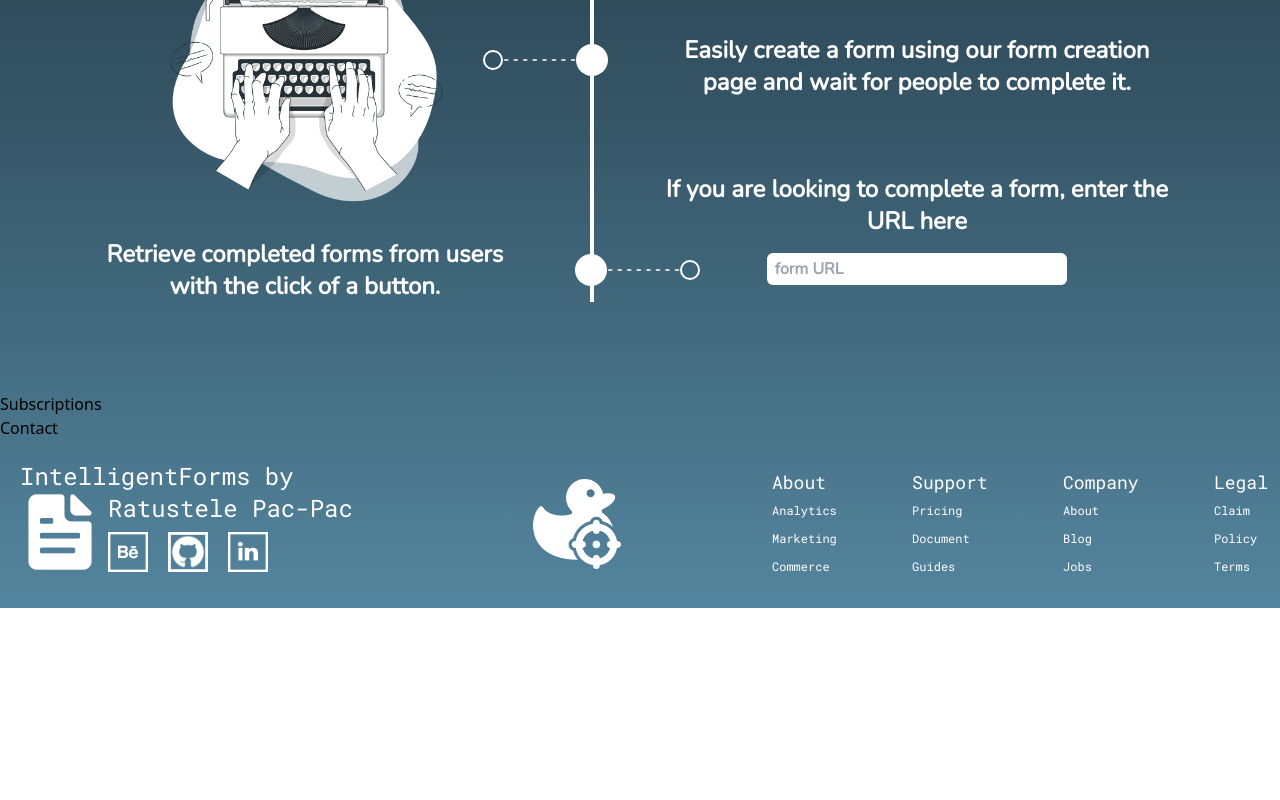
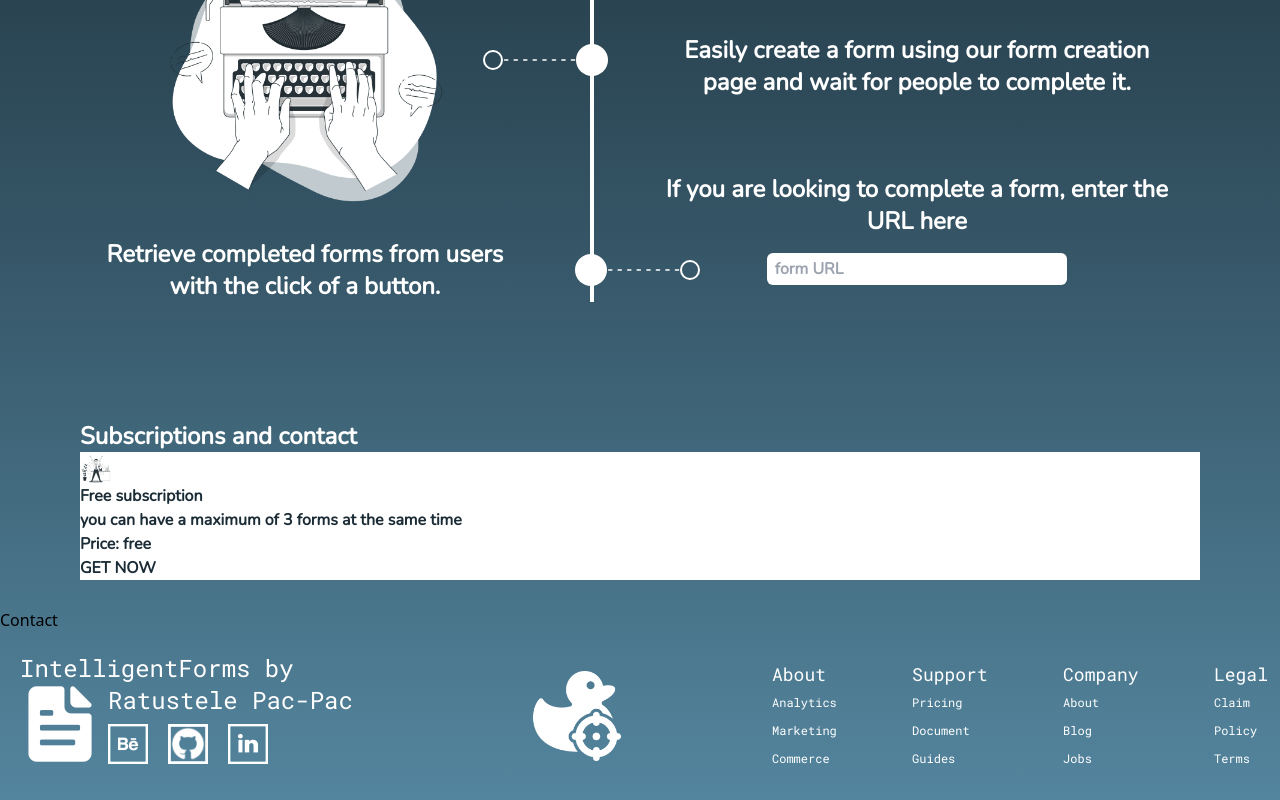
Before and after one commit to AlinOrobet/frontend-intelligent-forms, a Next.js app: page / in a window 1280 px wide. Shown: the part 892-1692 px from the top of the page. Before the commit the page ends 1500 px from the top, so only its background shows below. Built offline with nearby package versions, Linux system fonts and the light colour scheme.

Commit message:
inceput subs

```diff
--- a/components/GuestComponents/Subscriptions.js
+++ b/components/GuestComponents/Subscriptions.js
@@ -1,7 +1,22 @@
 import React from "react";
-
+import Image from "next/image";
 function Subscriptions() {
-  return <div>Subscriptions</div>;
+  return (
+    <div className="max-w-[1200px] m-auto h-full w-full p-5 md:p-7 lg:px-10 text-white font-secondary font-bold ">
+      <h2 className="text-2xl">Subscriptions and contact</h2>
+      <div>
+        <div className="bg-primary text-secondary">
+          <div className="relative w-8 h-8">
+            <Image src="/assets/main/free-sub.png" fill />
+          </div>
+          <h1> Free subscription</h1>
+          <p> you can have a maximum of 3 forms at the same time</p>
+          <p>Price: free</p>
+          <button>GET NOW</button>
+        </div>
+      </div>
+    </div>
+  );
 }
 
 export default Subscriptions;
```
Also changed, not shown: public/assets/main/free-sub.png (renamed from public/assets/main/It's Friday-bro.png).
